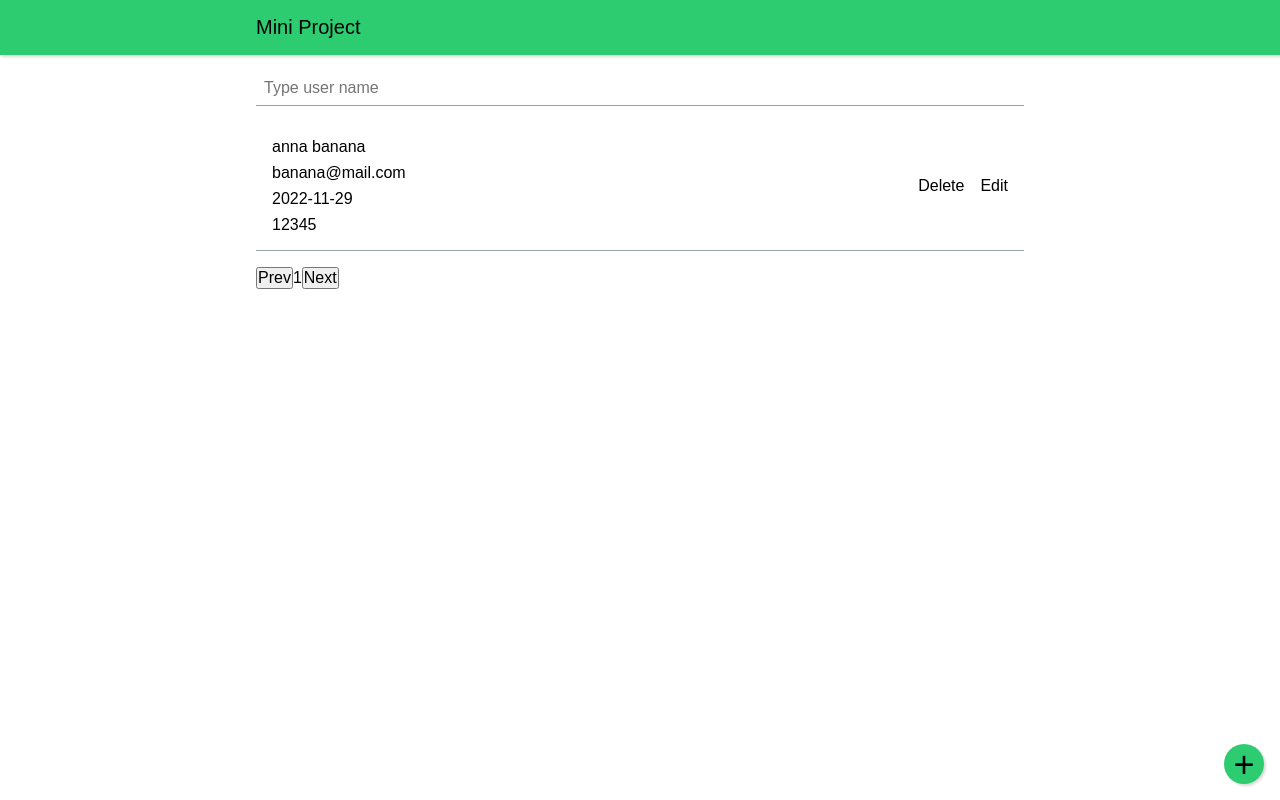
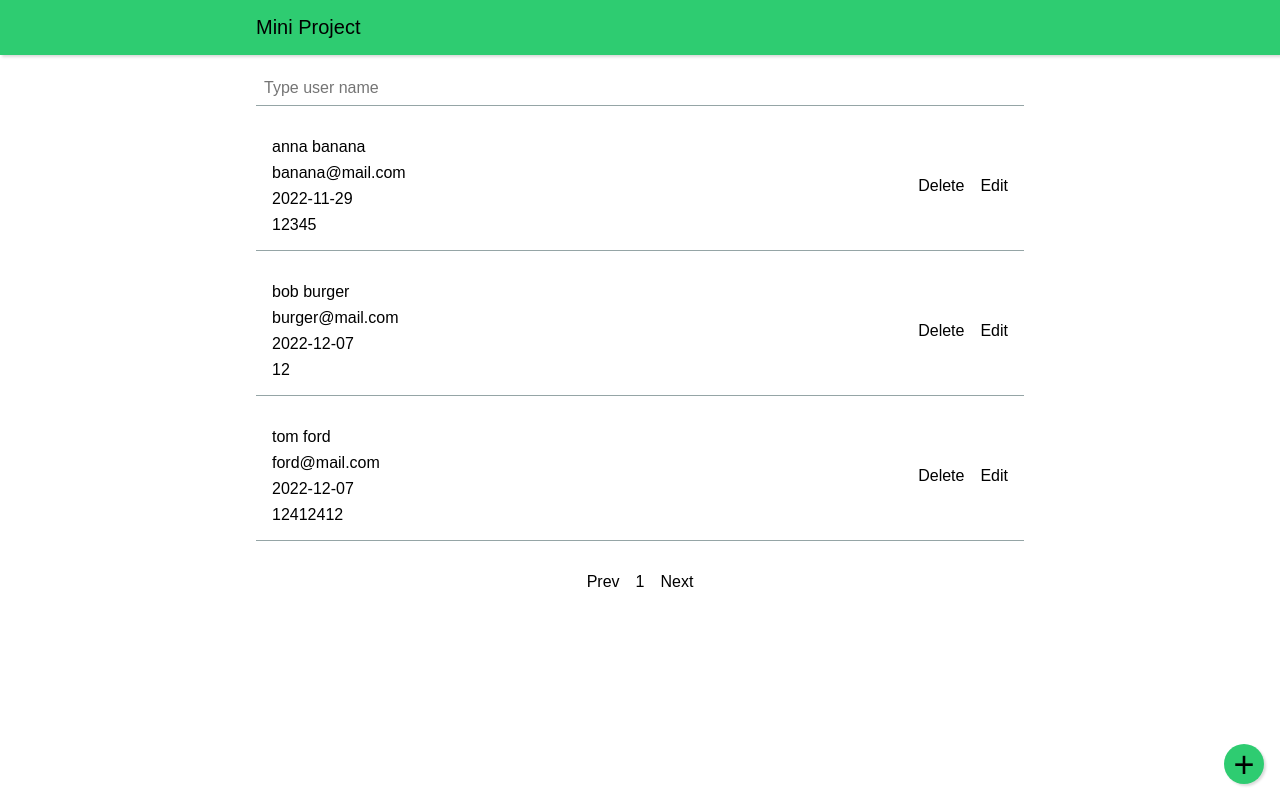
Before and after one commit to kovalov/user-list-mini-project, a React (Vite) app: page / in a window 1280 px wide. Built offline with nearby package versions, Linux system fonts and the light colour scheme; data requests are answered from the project's data file.

Commit message:
convert pagination into component

```diff
--- a/src/components/App.jsx
+++ b/src/components/App.jsx
@@ -31,7 +31,7 @@ export const App = () => {
   );
 
   const [currentPage, setCurrentPage] = useState(1);
-  const [itemsPerPage] = useState(1);
+  const [itemsPerPage] = useState(3);
   const indexOfLastItem = currentPage * itemsPerPage;
   const indexOfFirstItem = indexOfLastItem - itemsPerPage;
   const currentItems = foundUsers.slice(indexOfFirstItem, indexOfLastItem);
--- /dev/null
+++ b/src/components/Pagination.jsx
@@ -0,0 +1,23 @@
+import styles from "../styles/Pagination.module.css";
+
+export const Pagination = ({ numberOfPages, currentPage, setCurrentPage }) => {
+  const nextPage = () => {
+    if (currentPage !== numberOfPages) setCurrentPage(currentPage + 1);
+  };
+
+  const prevPage = () => {
+    if (currentPage !== 1) setCurrentPage(currentPage - 1);
+  };
+
+  return (
+    <div className={styles.container}>
+      <button onClick={prevPage} className={styles.button}>
+        Prev
+      </button>
+      <span className={styles.current}>{currentPage}</span>
+      <button onClick={nextPage} className={styles.button}>
+        Next
+      </button>
+    </div>
+  );
+};
--- a/src/components/UserList.jsx
+++ b/src/components/UserList.jsx
@@ -1,4 +1,5 @@
 import styles from "../styles/UserList.module.css";
+import { Pagination } from "./Pagination";
 
 export const UserList = ({
   users,
@@ -21,14 +22,6 @@ export const UserList = ({
     setIsModalShown(true);
     setSelectedUserId(id);
     setIsAdd(false);
-  };
-
-  const nextPage = () => {
-    if (currentPage !== numberOfPages) setCurrentPage(currentPage + 1);
-  };
-
-  const prevPage = () => {
-    if (currentPage !== 1) setCurrentPage(currentPage - 1);
   };
 
   return users.length ? (
@@ -60,15 +53,11 @@ export const UserList = ({
         ))}
       </ul>
       {!searchQuery && (
-        <div className="">
-          <button onClick={prevPage} className="">
-            Prev
-          </button>
-          <span className="">{currentPage}</span>
-          <button onClick={nextPage} className="">
-            Next
-          </button>
-        </div>
+        <Pagination
+          numberOfPages={numberOfPages}
+          currentPage={currentPage}
+          setCurrentPage={setCurrentPage}
+        />
       )}
     </>
   ) : (
--- a/src/data/db.json
+++ b/src/data/db.json
@@ -16,6 +16,30 @@
       "dob": "2022-12-07",
       "email": "burger@mail.com",
       "phone": "12"
+    },
+    {
+      "id": 3,
+      "first": "tom",
+      "last": "ford",
+      "dob": "2022-12-07",
+      "email": "ford@mail.com",
+      "phone": "12412412"
+    },
+    {
+      "id": 4,
+      "first": "kate",
+      "last": "blake",
+      "dob": "2022-12-07",
+      "email": "kate@mail.com",
+      "phone": "12"
+    },
+    {
+      "id": 5,
+      "first": "victor",
+      "last": "freeman",
+      "dob": "2022-12-07",
+      "email": "victor@mail.com",
+      "phone": "125"
     }
   ]
 }
--- a/src/styles/ModalButton.module.css
+++ b/src/styles/ModalButton.module.css
@@ -1,6 +1,5 @@
 .button {
   margin: 1rem;
-  /* padding: 0.5rem; */
   position: fixed;
   width: 2.5rem;
   height: 2.5rem;
@@ -10,6 +9,7 @@
   border-radius: 50%;
   background-color: #2ecc71;
   box-shadow: rgba(0, 0, 0, 0.15) 1.95px 1.95px 2.6px;
+  cursor: pointer;
 }
 
 .button::before {
--- a/src/styles/Pagination.module.css
+++ b/src/styles/Pagination.module.css
@@ -1,7 +1,19 @@
 .container {
   display: flex;
   justify-content: center;
+  align-items: center;
 }
 
-.content {
+.button {
+  border: 0;
+  background-color: transparent;
+  cursor: pointer;
 }
+
+.button:hover {
+  color: #2ecc71;
+}
+
+.current {
+  padding: 1rem;
+}
```
